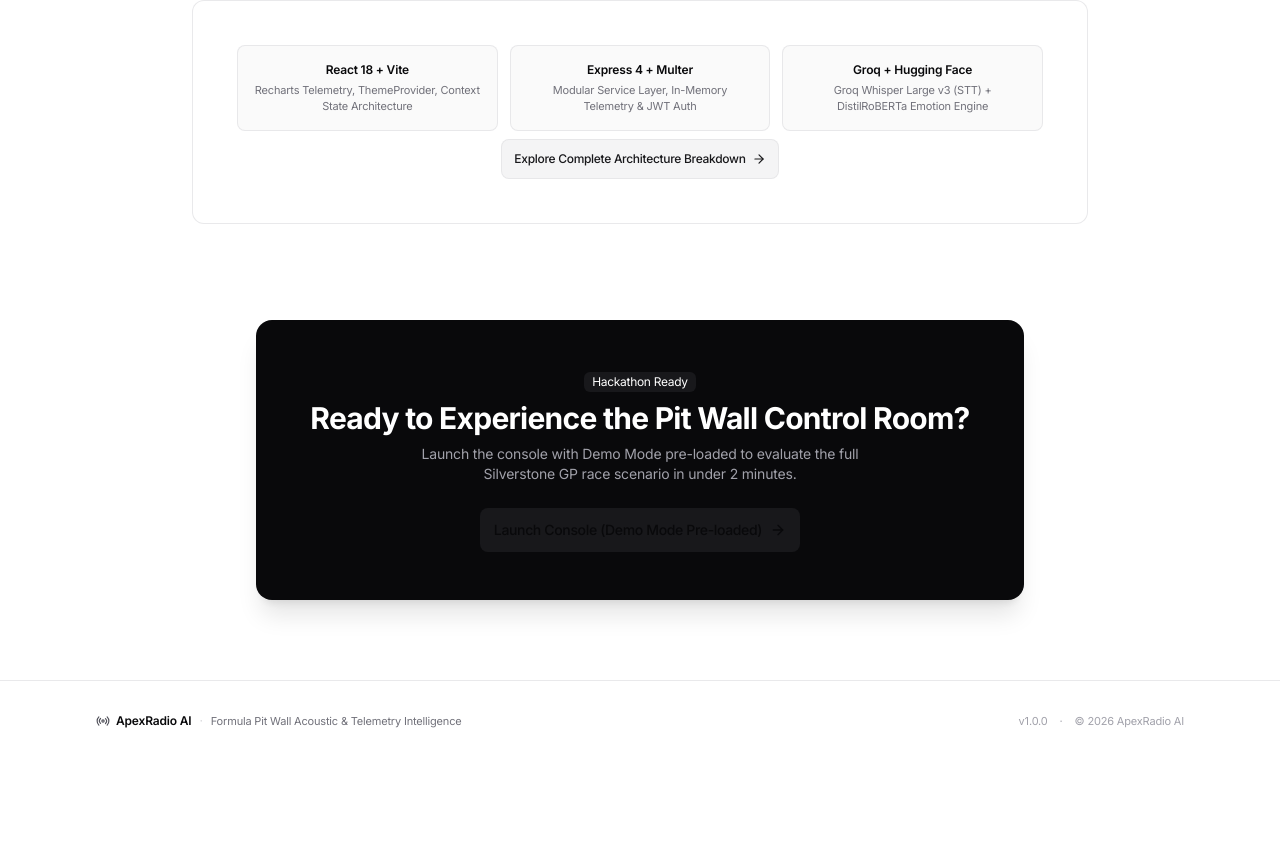
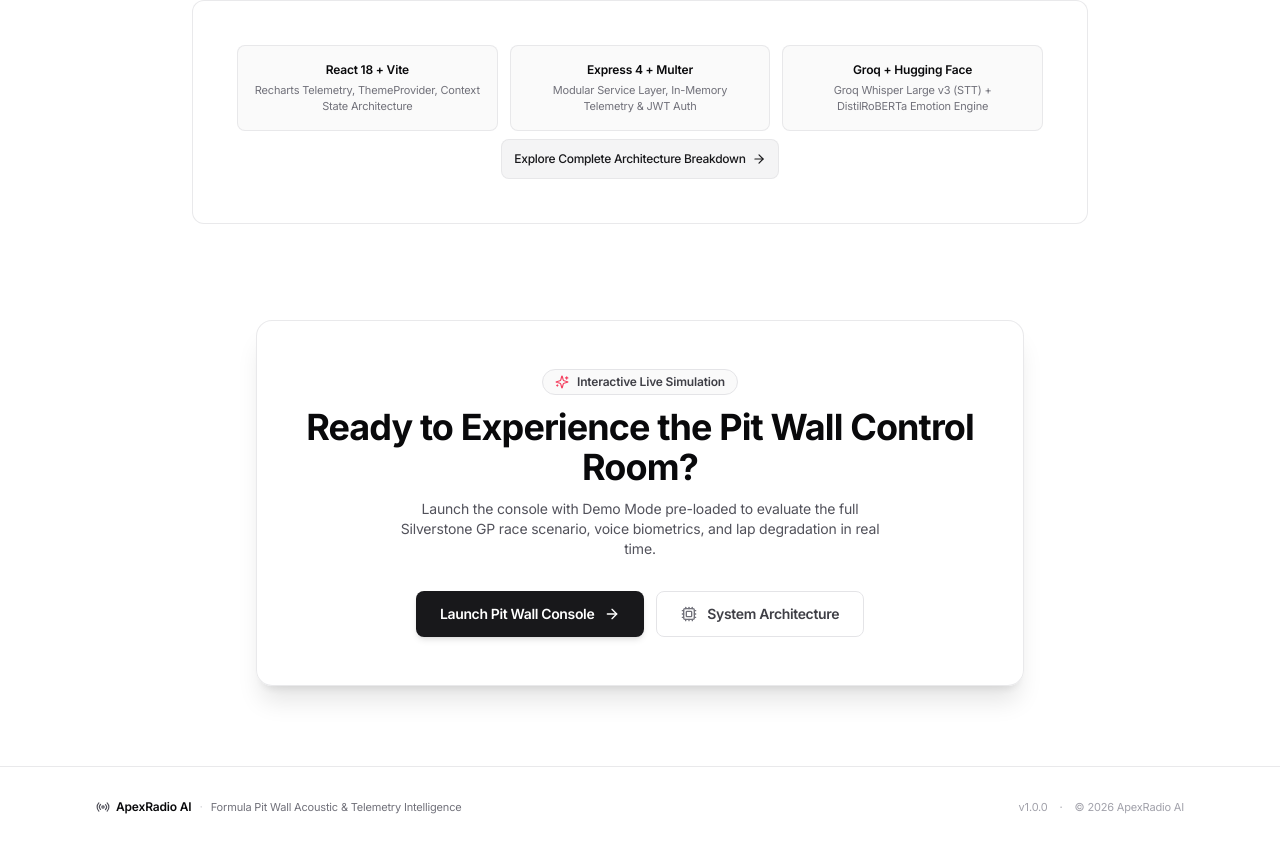
Before and after one commit to anshul4117/ApexRadio, a React (Vite) app in the folder frontend/: page / in a window 1280 px wide. Shown: the part 2316-3163 px from the top of the page. Before the commit the page ends 3077 px from the top, so only its background shows below. Built offline with nearby package versions, Linux system fonts and the light colour scheme; no server answers.

Commit message:
feat: redesign call to action section with improved styling and additional architecture link

```diff
--- a/frontend/src/pages/LandingPage.jsx
+++ b/frontend/src/pages/LandingPage.jsx
@@ -301,21 +301,42 @@ export const LandingPage = () => {
       </section>
 
       {/* 6. CALL TO ACTION */}
-      <section className="relative z-10 max-w-3xl mx-auto text-center p-6 sm:p-12 rounded-2xl bg-zinc-950 text-white dark:bg-zinc-100 dark:text-zinc-950 space-y-6 shadow-xl mx-2 sm:mx-auto">
-        <div className="space-y-2">
-          <Badge variant="white" size="sm">Hackathon Ready</Badge>
-          <h2 className="text-xl sm:text-2xl md:text-3xl font-bold tracking-tight">
+      <section className="relative z-10 max-w-3xl mx-auto text-center p-8 sm:p-12 rounded-2xl border border-zinc-200/80 dark:border-zinc-800 bg-white/90 dark:bg-[#0c0c0e]/90 backdrop-blur-md space-y-6 shadow-xl mx-2 sm:mx-auto card-hover-lift">
+        <div className="space-y-3">
+          <div className="inline-flex items-center gap-2 px-3 py-1 rounded-full border border-zinc-200 dark:border-zinc-800 bg-zinc-50 dark:bg-zinc-900 text-xs font-semibold text-zinc-700 dark:text-zinc-300">
+            <Sparkles className="w-3.5 h-3.5 text-rose-500" />
+            <span>Interactive Live Simulation</span>
+          </div>
+
+          <h2 className="text-2xl sm:text-3xl md:text-4xl font-bold tracking-tight text-zinc-950 dark:text-white">
             Ready to Experience the Pit Wall Control Room?
           </h2>
-          <p className="text-xs sm:text-sm text-zinc-400 dark:text-zinc-600 max-w-md mx-auto leading-relaxed">
-            Launch the console with Demo Mode pre-loaded to evaluate the full Silverstone GP race scenario in under 2 minutes.
+
+          <p className="text-xs sm:text-sm text-zinc-600 dark:text-zinc-400 max-w-lg mx-auto leading-relaxed">
+            Launch the console with Demo Mode pre-loaded to evaluate the full Silverstone GP race scenario, voice biometrics, and lap degradation in real time.
           </p>
         </div>
 
-        <div className="flex flex-wrap items-center justify-center gap-3">
+        <div className="flex flex-col sm:flex-row items-stretch sm:items-center justify-center gap-3 pt-2">
           <Link to="/dashboard" className="w-full sm:w-auto">
-            <Button variant="primary" size="md" className="w-full sm:w-auto justify-center gap-2 bg-white text-zinc-950 dark:bg-zinc-950 dark:text-white hover:opacity-90 min-h-[44px]">
-              Launch Console (Demo Mode Pre-loaded) <ArrowRight className="w-4 h-4" />
+            <Button
+              variant="primary"
+              size="lg"
+              className="w-full sm:w-auto justify-center gap-2 shadow-md min-h-[46px] px-6 font-semibold"
+            >
+              <span>Launch Pit Wall Console</span>
+              <ArrowRight className="w-4 h-4" />
+            </Button>
+          </Link>
+
+          <Link to="/architecture" className="w-full sm:w-auto">
+            <Button
+              variant="outline"
+              size="lg"
+              className="w-full sm:w-auto justify-center gap-2 min-h-[46px] px-6"
+            >
+              <Cpu className="w-4 h-4 text-zinc-500" />
+              <span>System Architecture</span>
             </Button>
           </Link>
         </div>
```
